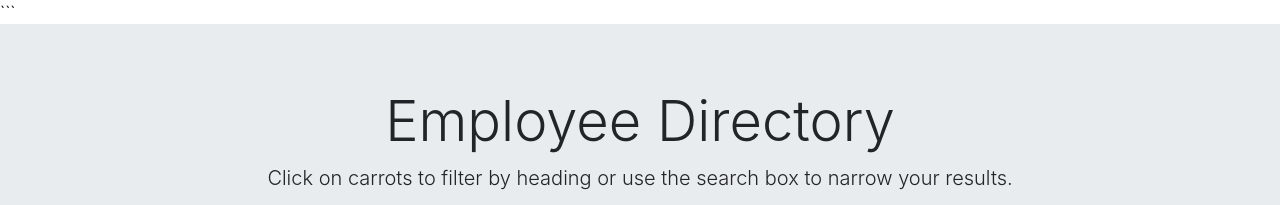
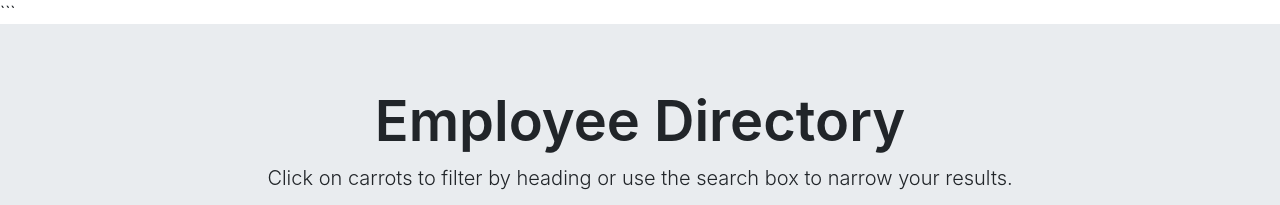
Before and after one commit to AminaTheUnicorn/user-directory, a React (Create React App) app: page / in a window 1280 px wide. Shown: the top 205 px of the page. Built offline with nearby package versions, Linux system fonts and the light colour scheme; no server answers.

Commit message:
updated header display

```diff
--- a/src/components/Header/styles/Header.css
+++ b/src/components/Header/styles/Header.css
@@ -1,3 +1,8 @@
 .container {
     text-align: center;
 }
+
+
+.display-4 {
+    font-weight: 600;
+    }
```
